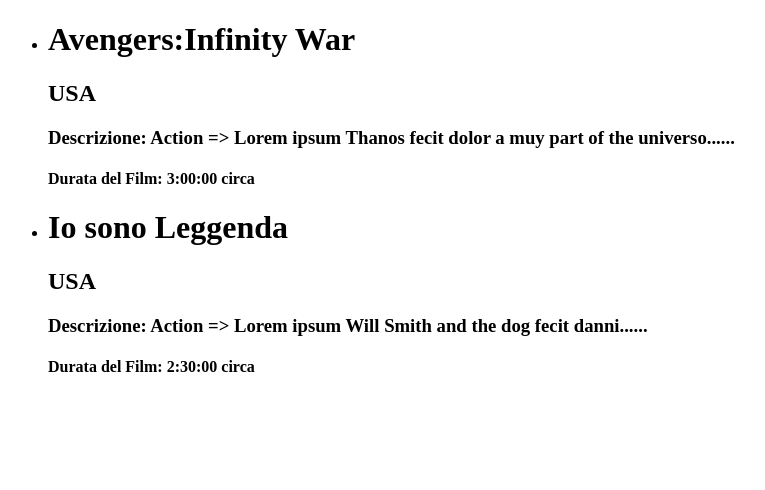
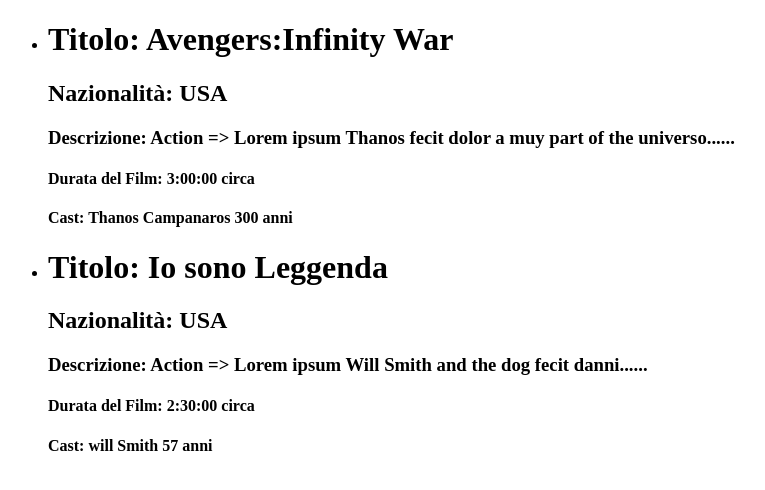
Before and after one commit to Riccardo15Pinto/php-oop-1, a PHP site: page / in a window 1280 px wide. Shown: the top 490 px of the page, without its empty margins (0-765 px from the left). Run offline with PHP 8.4, Linux system fonts and the light colour scheme.

Commit message:
add person in first_film and second and then print cast in dom

```diff
--- a/index.php
+++ b/index.php
@@ -6,14 +6,16 @@ class Movie
     public $country;
     public $plot;
     public $type;
+    public $cast = "/n";
 
-    public function __construct($name, $duration, $country, $plot, $type)
+    public function __construct($name, $duration, $country, $plot, $type, Person $cast)
     {
         $this->name = $name;
         $this->duration = $duration;
         $this->country = $country;
         $this->plot = $plot;
         $this->type = $type;
+        $this->cast = $cast;
     }
 
     public function getMovieDescription()
@@ -50,8 +52,8 @@ class Person
         return $this->getFullName() . " " . $this->age . " anni";
     }
 }
-$first_film = new Movie("Avengers:Infinity War", "3:00:00", "USA", "Lorem ipsum Thanos fecit dolor a muy part of the universo.....", "Action");
-$second_film = new Movie("Io sono Leggenda", "2:30:00", "USA", "Lorem ipsum Will Smith and the dog fecit danni.....", "Action");
+$first_film = new Movie("Avengers:Infinity War", "3:00:00", "USA", "Lorem ipsum Thanos fecit dolor a muy part of the universo.....", "Action", new Person("Thanos", "Campanaros", "300"));
+$second_film = new Movie("Io sono Leggenda", "2:30:00", "USA", "Lorem ipsum Will Smith and the dog fecit danni.....", "Action", new Person("will", "Smith", "57"));
 $movies = [$first_film, $second_film];
 ?>
 
@@ -68,10 +70,12 @@ $movies = [$first_film, $second_film];
     <ul>
         <?php foreach ($movies as $movie) : ?>
             <li>
-                <h1><?= $movie->name ?></h1>
-                <h2><?= $movie->country ?></h2>
+                <h1>Titolo: <?= $movie->name ?></h1>
+                <h2>Nazionalità: <?= $movie->country ?></h2>
                 <h3><?= $movie->getMovieDescription() ?></h3>
                 <h4><?= $movie->getMovieDuration() ?></h4>
+                <h4>Cast: <?= $movie->cast->getPersonInfo() ?></h4>
+
             </li>
         <?php endforeach ?>
     </ul>
```
